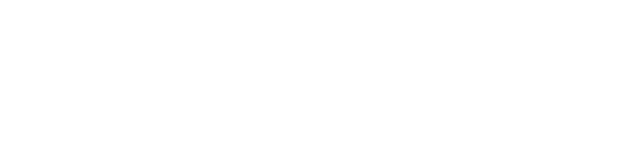
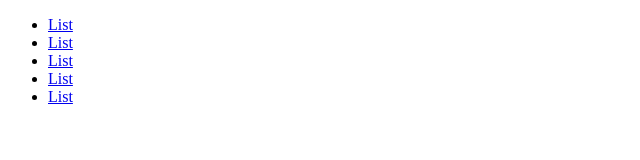
Before and after one commit to shintasapta/cetarlaundry, a plain HTML site: page index.html in a window 1280 px wide. Shown: the whole page, without its empty margins (0-640 px from the left). Drawn offline with Linux system fonts and the light colour scheme.

Commit message:
Tambah List pada index.html

```diff
--- a/index.html
+++ b/index.html
@@ -6,5 +6,13 @@
   </head>
   <body>
 
+    <ul>
+      <li><a href="#">List</a></li>
+      <li><a href="#">List</a></li>
+      <li><a href="#">List</a></li>
+      <li><a href="#">List</a></li>
+      <li><a href="#">List</a></li>
+    </ul>
+
   </body>
 </html>
```
